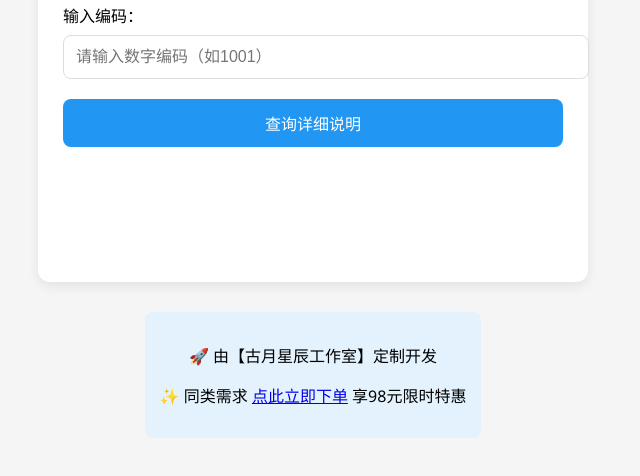
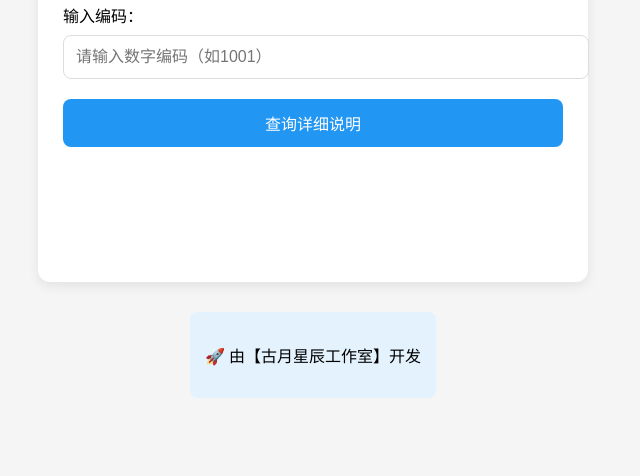
Before and after one commit to GYXC-111/GYXC-re01-one, a plain HTML site: page 基础数据编码查询.html in a window 1280 px wide. Shown: the part 122-598 px from the top of the page, without its empty margins (327-967 px from the left). Drawn offline with Linux system fonts and the light colour scheme.

Commit message:
Update 基础数据编码查询.html

```diff
--- a/基础数据编码查询.html
+++ b/基础数据编码查询.html
@@ -130,8 +130,7 @@
         });
     </script>
         <div style="text-align:center;margin-top:30px;padding:15px;background:#e3f2fd;border-radius:8px">
-  <p>🚀 由【古月星辰工作室】定制开发</p>
-  <p>✨ 同类需求 <a href="[您的猪八戒店铺链接]">点此立即下单</a> 享98元限时特惠</p>
+  <p>🚀 由【古月星辰工作室】开发</p>
 </div>
 </body>
 </html>
```
